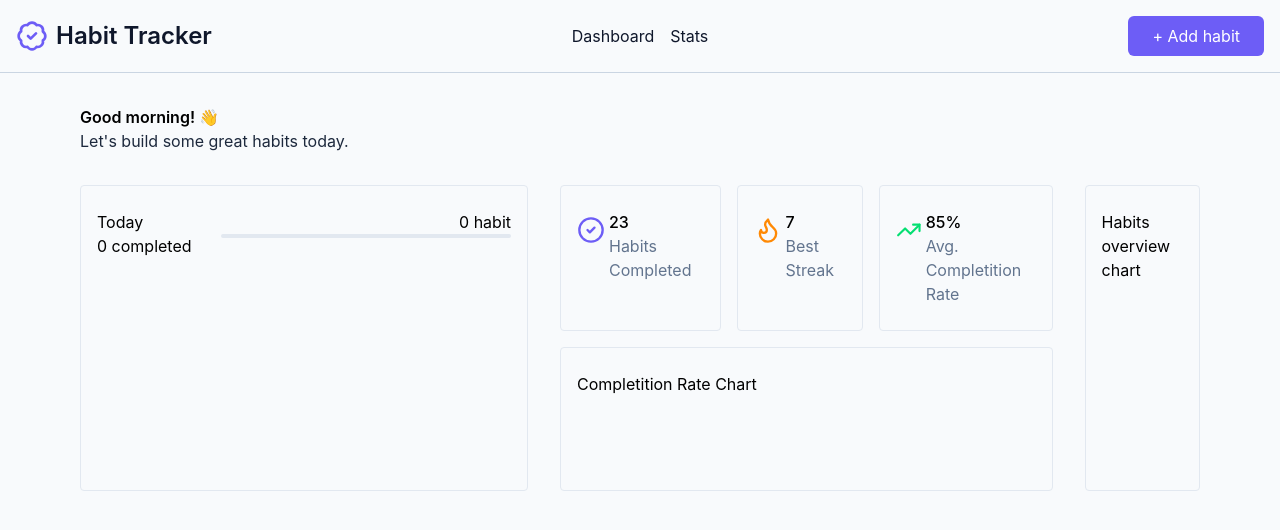
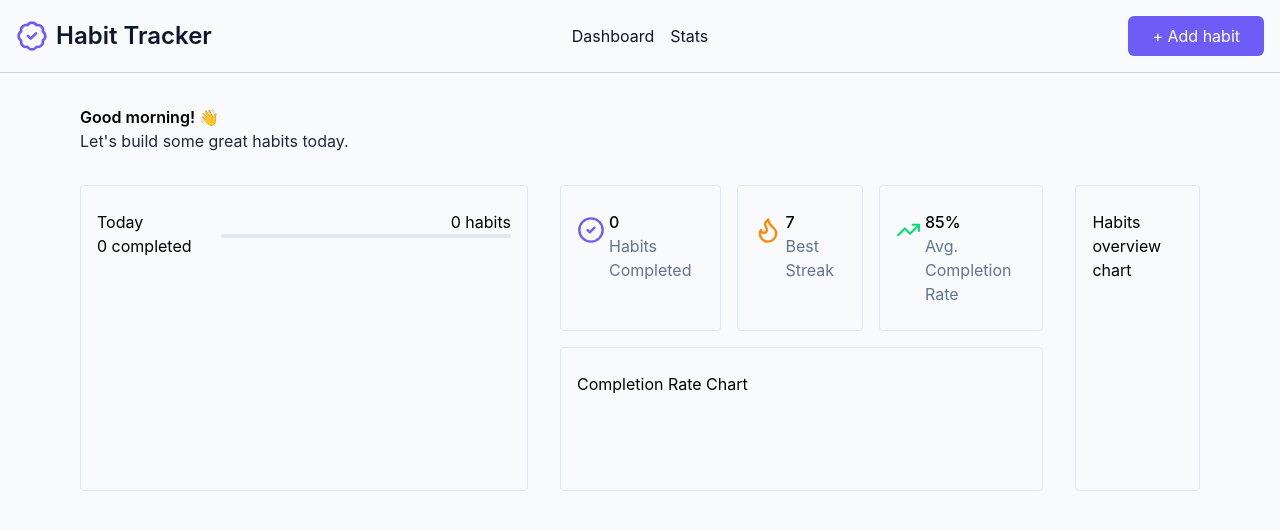
Before and after one commit to skyzerx777/habit-tracker, a Vue app: page / in a window 1280 px wide. Shown: the top 530 px of the page. Built offline with nearby package versions, Linux system fonts and the light colour scheme.

Commit message:
Fixed typo, added total completed habits counter, changed habit completion logic

```diff
--- a/src/components/AddHabitModal.vue
+++ b/src/components/AddHabitModal.vue
@@ -140,7 +140,7 @@ function handleCancel() {
 											:class="`${selectedColorValue === color.value ? 'bg-main/10' : ''} cursor-pointer w-10 h-8 rounded-2xl`"
 										>
 											<div
-												:class="`${color.bgClass} ${selectedColorValue === color.value ? 'size-4' : 'size-5'} rounded-full m-auto transition-all duration-300`"
+												:class="`${color.bgClass} ${selectedColorValue === color.value ? 'size-4' : 'size-5'} rounded-full m-auto transition-all duration-200`"
 											></div>
 										</button>
 									</div>
--- a/src/components/DashboardCard.vue
+++ b/src/components/DashboardCard.vue
@@ -1,7 +1,7 @@
 <script setup lang="ts">
-import type { Component } from 'vue';
+import { type Component } from 'vue';
 
-defineProps<{
+const props = defineProps<{
 	item: {
 		counter: string;
 		text: string;
--- a/src/components/DashboardChartsSection.vue
+++ b/src/components/DashboardChartsSection.vue
@@ -1,10 +1,14 @@
 <script setup lang="ts">
+import { useHabitsStore } from '@/stores/habits';
 import { CircleCheck, Flame, TrendingUp } from '@lucide/vue';
+import { computed } from 'vue';
 import DashboardCard from './DashboardCard.vue';
 
-const cardsInfo = [
+const store = useHabitsStore();
+
+const cardsInfo = computed(() => [
 	{
-		counter: '23',
+		counter: store.getCompletedHabitsNumber(),
 		text: 'Habits Completed',
 		icon: CircleCheck,
 		textColor: 'text-main',
@@ -17,11 +21,11 @@ const cardsInfo = [
 	},
 	{
 		counter: '85%',
-		text: 'Avg. Completition Rate',
+		text: 'Avg. Completion Rate',
 		icon: TrendingUp,
 		textColor: 'text-green-400',
 	},
-];
+]);
 </script>
 
 <template>
@@ -31,7 +35,7 @@ const cardsInfo = [
 				<DashboardCard v-for="item in cardsInfo" :item />
 			</div>
 			<div class="h-36 w-full py-6 px-4 border border-slate-200 rounded-sm">
-				Completition Rate Chart
+				Completion Rate Chart
 			</div>
 		</div>
 		<div class="w-1/3 py-6 px-4 border border-slate-200 rounded-sm">
--- a/src/components/Habit.vue
+++ b/src/components/Habit.vue
@@ -4,7 +4,7 @@ import { HABIT_ICONS } from '@/constants/icons';
 import { useHabitsStore } from '@/stores/habits';
 import type { IHabit } from '@/types';
 import { Flame } from '@lucide/vue';
-import { computed, onBeforeMount, ref, watchEffect } from 'vue';
+import { computed, onBeforeMount, ref } from 'vue';
 
 const { habit } = defineProps<{ habit: IHabit }>();
 
@@ -23,15 +23,6 @@ onBeforeMount(() => {
 	const today = new Date(Date.now()).toISOString().slice(0, 10);
 	if (habit.completedDates.includes(today)) {
 		completedToday.value = true;
-	}
-});
-
-watchEffect(() => {
-	if (completedToday.value === true) {
-		store.markTodayCompletition(habit.id);
-	}
-	if (completedToday.value === false) {
-		store.removeTodayCompletition(habit.id);
 	}
 });
 </script>
@@ -53,6 +44,11 @@ watchEffect(() => {
 				</p>
 			</div>
 		</div>
-		<input type="checkbox" name="habit-completition" v-model="completedToday" />
+		<input
+			type="checkbox"
+			name="habit-Completion"
+			v-model="completedToday"
+			@change="store.toggleTodayCompletion(habit.id)"
+		/>
 	</div>
 </template>
--- a/src/components/HabitList.vue
+++ b/src/components/HabitList.vue
@@ -17,7 +17,9 @@ const progressBarWidth = computed(() => {
 		<div class="flex justify-between">
 			<p>Today</p>
 			<p>
-				{{ store.habits.length }} habit{{ store.habits.length > 1 ? 's' : '' }}
+				{{ store.habits.length }} habit{{
+					store.habits.length !== 1 ? 's' : ''
+				}}
 			</p>
 		</div>
 		<div class="flex justify-between">
--- a/src/stores/habits.ts
+++ b/src/stores/habits.ts
@@ -22,20 +22,26 @@ export const useHabitsStore = defineStore('habits', () => {
 		});
 	}
 
-	function markTodayCompletition(id: string): void {
-		const currentHabit = habits.value.find((item: IHabit) => item.id === id);
-		currentHabit?.completedDates.push(
-			new Date(Date.now()).toISOString().slice(0, 10),
-		);
-	}
+	function toggleTodayCompletion(id: string): void {
+		const todayDate = new Date(Date.now()).toISOString().slice(0, 10);
 
-	function removeTodayCompletition(id: string): void {
-		const currentHabit = habits.value.find((item: IHabit) => item.id === id);
-		currentHabit?.completedDates.splice(-1, 1);
+		const habit = habits.value.find(item => item.id === id);
+
+		if (!habit) return;
+
+		if (habit.completedDates.includes(todayDate)) {
+			habit.completedDates = habit.completedDates.filter(
+				date => date !== todayDate,
+			);
+		} else {
+			habit.completedDates.push(todayDate);
+		}
 	}
 
 	function calculateStreak(completedDays: string[]): number {
-		if (!completedDays.length) return 0;
+		const sortedDays = [...completedDays].sort();
+
+		if (!sortedDays.length) return 0;
 
 		const yesterdayDate = new Date(Date.now() - 1000 * 60 * 60 * 24)
 			.toISOString()
@@ -44,17 +50,17 @@ export const useHabitsStore = defineStore('habits', () => {
 		const todayDate = new Date().toISOString().slice(0, 10);
 
 		if (
-			!completedDays.includes(yesterdayDate) &&
-			!completedDays.includes(todayDate)
+			!sortedDays.includes(yesterdayDate) &&
+			!sortedDays.includes(todayDate)
 		) {
 			return 0;
 		}
 
 		let streak = 1;
 
-		for (let i = completedDays.length - 1; i > 0; i--) {
-			const [cy, cm, cd] = completedDays[i]!.split('-').map(Number);
-			const [py, pm, pd] = completedDays[i - 1]!.split('-').map(Number);
+		for (let i = sortedDays.length - 1; i > 0; i--) {
+			const [cy, cm, cd] = sortedDays[i]!.split('-').map(Number);
+			const [py, pm, pd] = sortedDays[i - 1]!.split('-').map(Number);
 
 			const currentDay = new Date(cy!, cm! - 1, cd!);
 			const previousDay = new Date(py!, pm! - 1, pd!);
@@ -73,7 +79,7 @@ export const useHabitsStore = defineStore('habits', () => {
 		return streak;
 	}
 
-	function getHabitStreak(id: string) {
+	function getHabitStreak(id: string): number {
 		const currentHabit = habits.value.find((item: IHabit) => item.id === id);
 		if (!currentHabit) return 0;
 
@@ -92,12 +98,20 @@ export const useHabitsStore = defineStore('habits', () => {
 		return habitsCompletedToday;
 	}
 
+	function getCompletedHabitsNumber(): string {
+		return habits.value
+			.reduce((total, habit) => {
+				return total + habit.completedDates.length;
+			}, 0)
+			.toString();
+	}
+
 	return {
 		habits,
 		addHabit,
-		markTodayCompletition,
-		removeTodayCompletition,
+		toggleTodayCompletion,
 		getHabitStreak,
 		countHabitsCompletedToday,
+		getCompletedHabitsNumber,
 	};
 });
```
